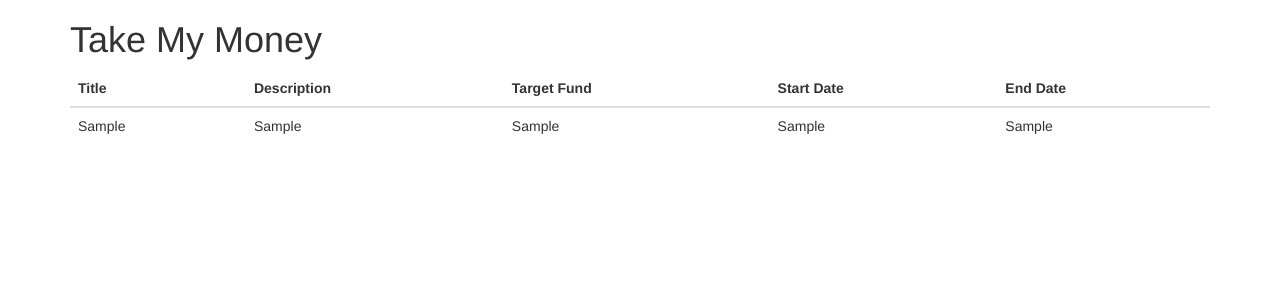
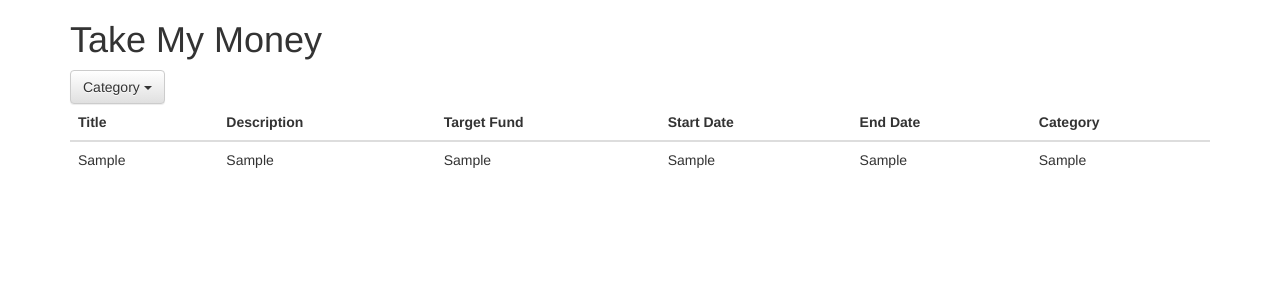
Before and after one commit to CS2102-Group16/TakeMyMoney, a Django app: template TakeMyMoney/templates/project_list.html in a window 1280 px wide. Shown: the top 300 px of the page. Run offline with Django 3.2, Linux system fonts and the light colour scheme; the template is opened without the code that fills it: most values are stand-ins (such as "Sample title", 1, 10 or a date in 2020); some libraries are stand-ins or nearby versions.

Commit message:
Added category dropdownlist in project list Added categories and joint table in schema.sql

```diff
--- a/TakeMyMoney/templates/project_list.html
+++ b/TakeMyMoney/templates/project_list.html
@@ -16,6 +16,18 @@
 <body>
 	<div class="container">
 		<h1>Take My Money</h1>
+			<div class="dropdown">
+	            <button class="btn btn-default dropdown-toggle" type="button" id="categoryMenu" data-toggle="dropdown" aria-haspopup="true" aria-expanded="false">
+	            Category
+                <span class="caret"></span>
+              </button>
+              <ul class="dropdown-menu" id="categoryList" aria-labelledby="categoryMenu">
+                  <li><a href="/projectList/?category=All">All</a></li>
+                  {% for category in categories %}
+                  <li><a href="/projectList/?category={{ category.0 }}">{{ category.0 }}</a></li>
+                  {% endfor %}
+              </ul>
+            </div>
 		<table class="table">
 			<thead>
 				<th>Title</th>
@@ -23,6 +35,7 @@
 				<th>Target Fund</th>
 				<th>Start Date</th>
 				<th>End Date</th>
+                <th>Category</th>
 			</thead>
 			<tbody>
 			{% for project in projects %}
@@ -32,6 +45,7 @@
 				<td>{{ project.2 }}</td>
 				<td>{{ project.3 }}</td>
 				<td>{{ project.4 }}</td>
+                <td>{{ project.5 }}</td>
 			</tr>
 			{% endfor %}
 			</tbody>
```
Also changed, not shown: TakeMyMoney/views.py (+15 -1 lines), schema.sql (+10 -0 lines). Lines whose indentation alone changed are shown as unchanged.
